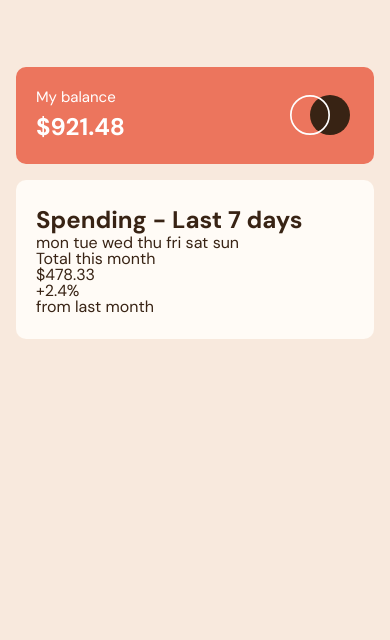
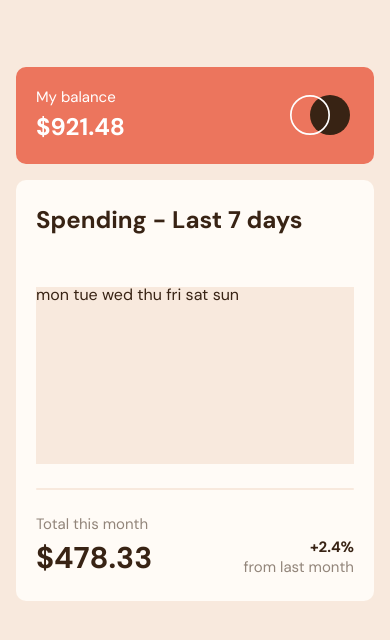
Before and after one commit to miguelzaga/expenses-chart-component, a JavaScript app: page / in a window 390 px wide. Shown: the top 640 px of the page. Built offline with nearby package versions, Linux system fonts and the light colour scheme.

Commit message:
style bottom mobile

```diff
--- a/src/App.js
+++ b/src/App.js
@@ -20,8 +20,8 @@ function App() {
               <b className="component__total-num">$478.33</b>
             </div>
             <div className="component__bottom-right">
-              <p className="component__last">+2.4%</p>
-              <h3 className="component__last-num">from last month</h3>
+              <h3 className="component__last">from last month</h3>
+              <p className="component__last-num">+2.4%</p>
             </div>
           </div>
         </div>
--- a/src/scss/05-components/_component.scss
+++ b/src/scss/05-components/_component.scss
@@ -45,5 +45,62 @@
 
   &__title {
     @include t.heading-l;
+    margin-bottom: 52px;
+  }
+
+  /* Temporary */
+  &__graph {
+    width: 100%;
+    height: 177px;
+    margin-bottom: 24px;
+    background-color: a.$cream-bg;
+  }
+
+  &__bottom {
+    display: flex;
+    justify-content: space-between;
+    flex-flow: row wrap;
+    @include t.mini-caption;
+
+    @include a.breakpoint(a.$md) {
+      @include t.body;
+    }
+
+    &::before {
+      content: "";
+      display: block;
+      flex-basis: 100%;
+      height: 2px;
+      border-radius: 1px;
+      background-color: a.$cream-bg;
+      margin-bottom: 24px;
+    }
+
+    &-right {
+      display: flex;
+      flex-direction: column-reverse;
+      text-align: right;
+    }
+  }
+
+  &__total,
+  &__last {
+    color: a.$medium-brown;
+
+    &-num {
+      font-weight: bold;
+    }
+  }
+
+  &__total {
+    margin-bottom: 4px;
+
+    &-num {
+      font-size: a.rem(30px);
+      line-height: a.rem(39px);
+      @include a.breakpoint(a.$md) {
+        @include t.heading-xl;
+      }
+    }
   }
 }
```
Also changed, not shown: src/data.json (renamed from data.json).
